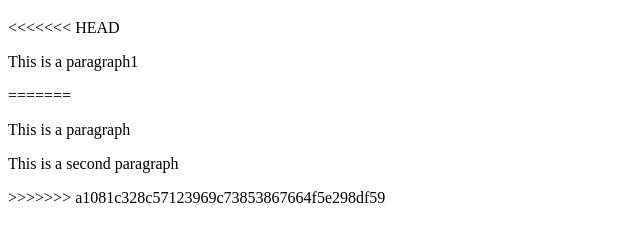
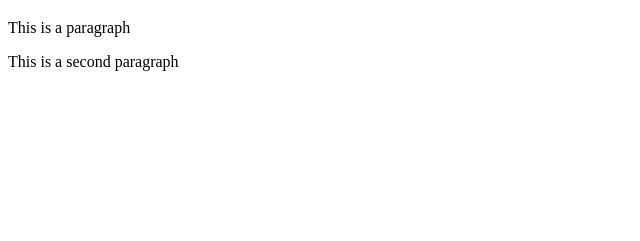
Before and after one commit to nganthkse160169/exercise_FER, a plain HTML site: page templates/test.html in a window 1280 px wide. Shown: the part 61-302 px from the top of the page, without its empty margins (0-640 px from the left). Drawn offline with Linux system fonts and the light colour scheme.

Commit message:
rename git-test.html to index.html

```diff
--- a/templates/test.html
+++ b/templates/test.html
@@ -1,11 +1,6 @@
 <!DOCTYPE html>
 <html><head></head>
 <body> <h1>This is a Header</h1>
-<<<<<<< HEAD
- <p>This is a paragraph1</p>   </body>
- </html>
-=======
  <p>This is a paragraph</p>
  <p>This is a second paragraph</p></body>
  </html>
->>>>>>> a1081c328c57123969c73853867664f5e298df59
```
Also changed, not shown: index.html (renamed from git-test.html).
